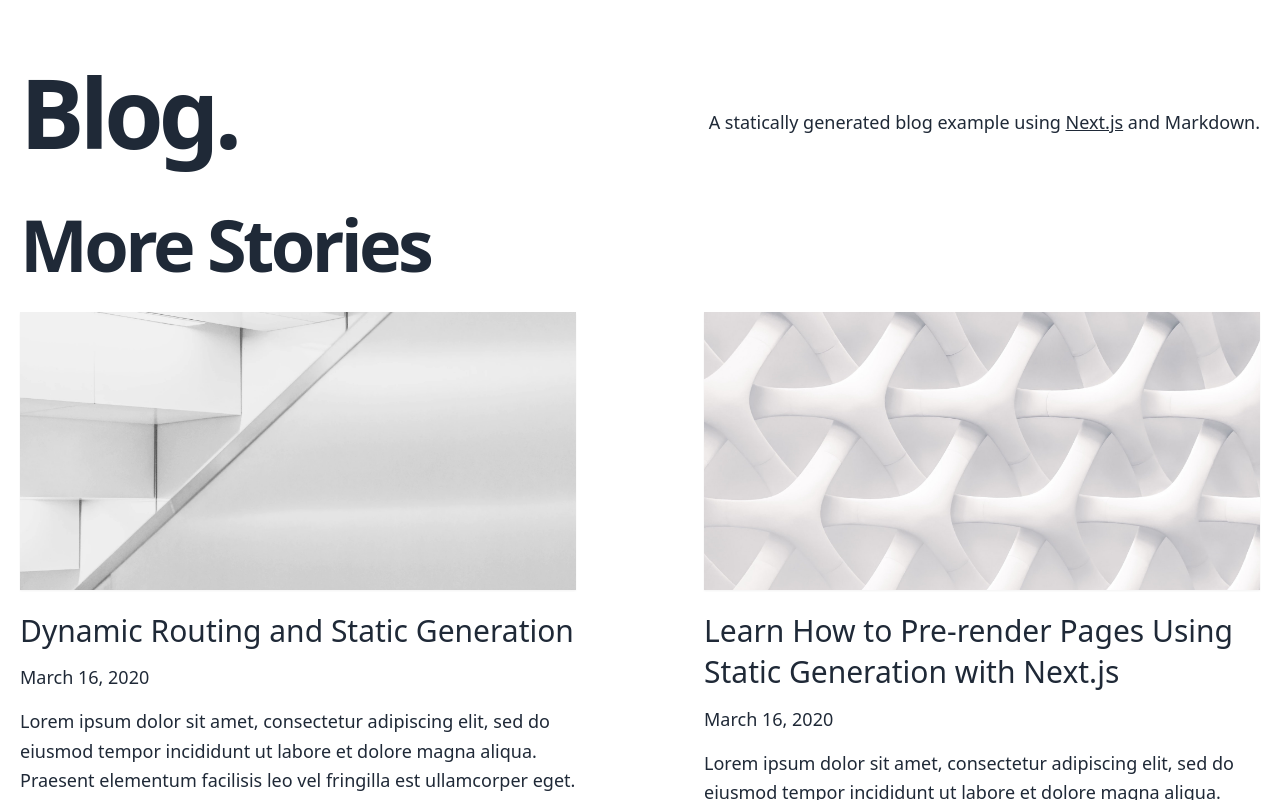
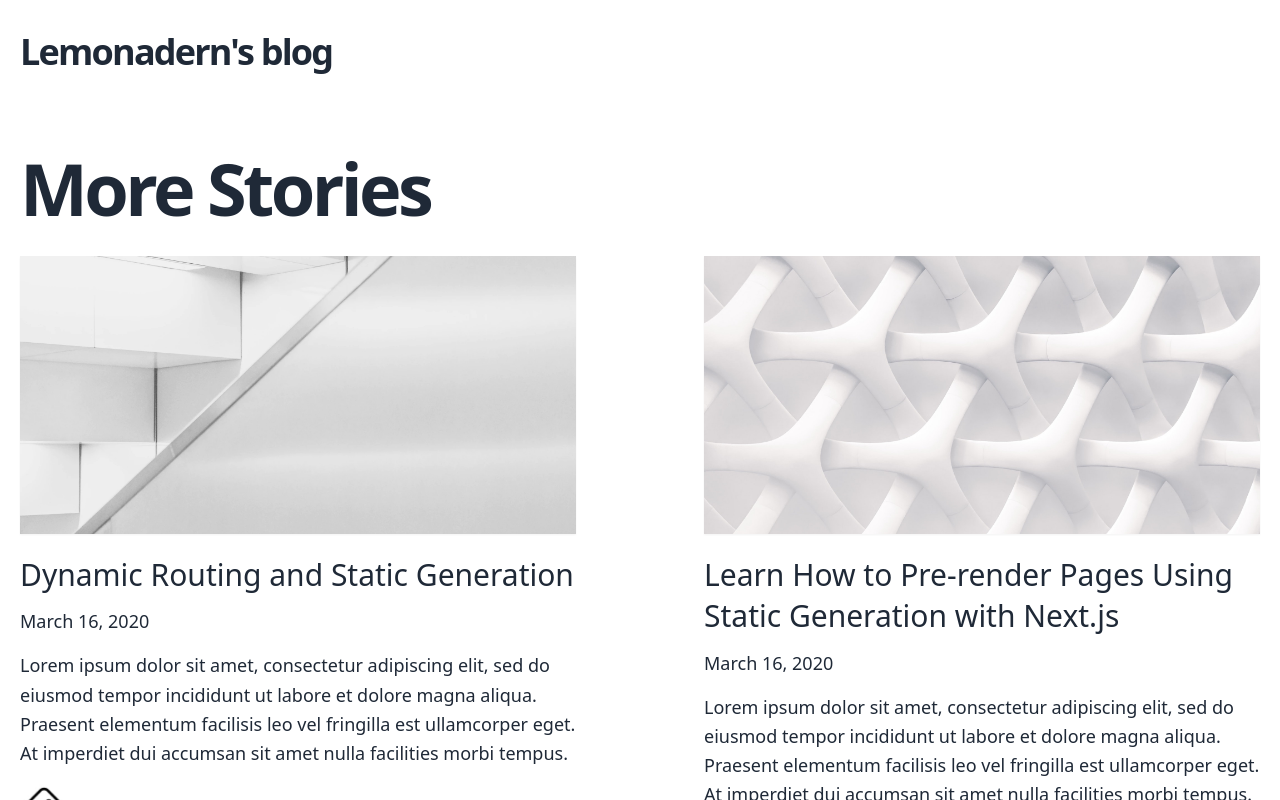
Before and after one commit to lemonadern/wip-blog, a Next.js app: page / in a window 1280 px wide. Shown: the top 800 px of the page. Built offline with nearby package versions, Linux system fonts and the light colour scheme.

Commit message:
replace headers

```diff
--- a/components/header.tsx
+++ b/components/header.tsx
@@ -1,13 +1,15 @@
 import Link from 'next/link'
+import Container from './container'
 
 const Header = () => {
   return (
-    <h2 className="text-2xl md:text-4xl font-bold tracking-tight md:tracking-tighter leading-tight mb-20 mt-8">
-      <Link href="/">
-        <a className="hover:underline">Blog</a>
-      </Link>
-      .
-    </h2>
+    <Container>
+      <h2 className="text-2xl md:text-4xl font-bold tracking-tight md:tracking-tighter leading-tight mb-20 mt-8">
+        <Link href="/">
+          <a className="hover:underline">Lemonadern's blog</a>
+        </Link>
+      </h2>
+    </Container>
   )
 }
 
--- a/components/layout.tsx
+++ b/components/layout.tsx
@@ -1,4 +1,5 @@
 import Footer from './footer'
+import Header from './header'
 import Meta from './meta'
 
 type Props = {
@@ -11,6 +12,7 @@ const Layout = ({ children }: Props) => {
     <>
       <Meta />
       <div className="min-h-screen">
+        <Header/>
         <main>{children}</main>
       </div>
       <Footer />
--- a/pages/index.tsx
+++ b/pages/index.tsx
@@ -1,6 +1,5 @@
 import Container from '../components/container'
 import MoreStories from '../components/more-stories'
-import Intro from '../components/intro'
 import Layout from '../components/layout'
 import { getAllPosts } from '../lib/api'
 import Head from 'next/head'
@@ -19,7 +18,6 @@ const Index = ({ allPosts }: Props) => {
           <title>Next.js Blog Example with {CMS_NAME}</title>
         </Head>
         <Container>
-          <Intro />
           {allPosts.length > 0 && <MoreStories posts={allPosts} />}
         </Container>
       </Layout>
--- a/pages/posts/[slug].tsx
+++ b/pages/posts/[slug].tsx
@@ -2,7 +2,6 @@ import { useRouter } from 'next/router'
 import ErrorPage from 'next/error'
 import Container from '../../components/container'
 import PostBody from '../../components/post-body'
-import Header from '../../components/header'
 import PostHeader from '../../components/post-header'
 import Layout from '../../components/layout'
 import { getPostBySlug, getAllPosts } from '../../lib/api'
@@ -26,7 +25,6 @@ const Post = ({ post, morePosts, preview }: Props) => {
   return (
     <Layout preview={preview}>
       <Container>
-        <Header />
         {router.isFallback ? (
           <PostTitle>Loading…</PostTitle>
         ) : (
```
